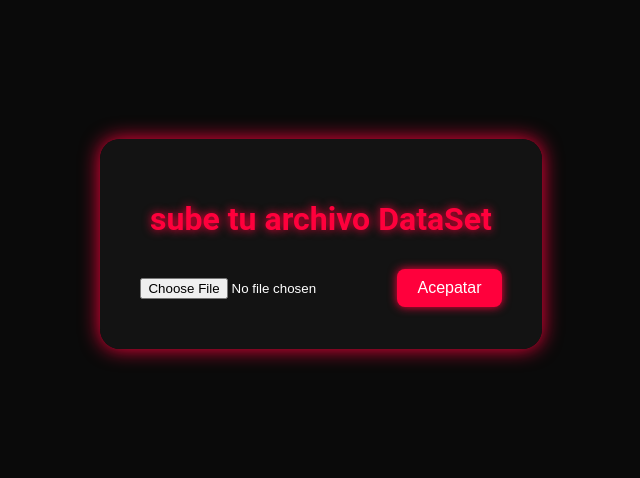
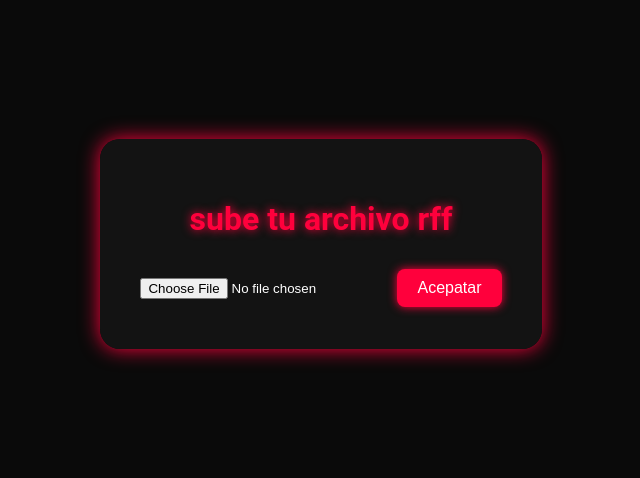
Before and after one commit to Ed-s23/DivicionDeDataSet, a Django app: page / in a window 1280 px wide. Shown: the part 164-642 px from the top of the page, without its empty margins (319-959 px from the left). Run offline with Django 5.2, Linux system fonts and the light colour scheme.

Commit message:
Update home.html
cambios html

```diff
--- a/dataset_app/templates/home.html
+++ b/dataset_app/templates/home.html
@@ -4,13 +4,13 @@
     {% load static %}
 
     <meta charset="UTF-8">
-    <title>Epsamen</title>
+    <title>DivicionData</title>
     <link rel="stylesheet" href="{% static 'css/styles.css' %}">
 </head>
 <body>
 
     <div class="container">
-        <h1>sube tu archivo DataSet</h1>
+        <h1>sube tu archivo rff</h1>
 
         <form method="post" enctype="multipart/form-data">
             {% csrf_token %}
```
